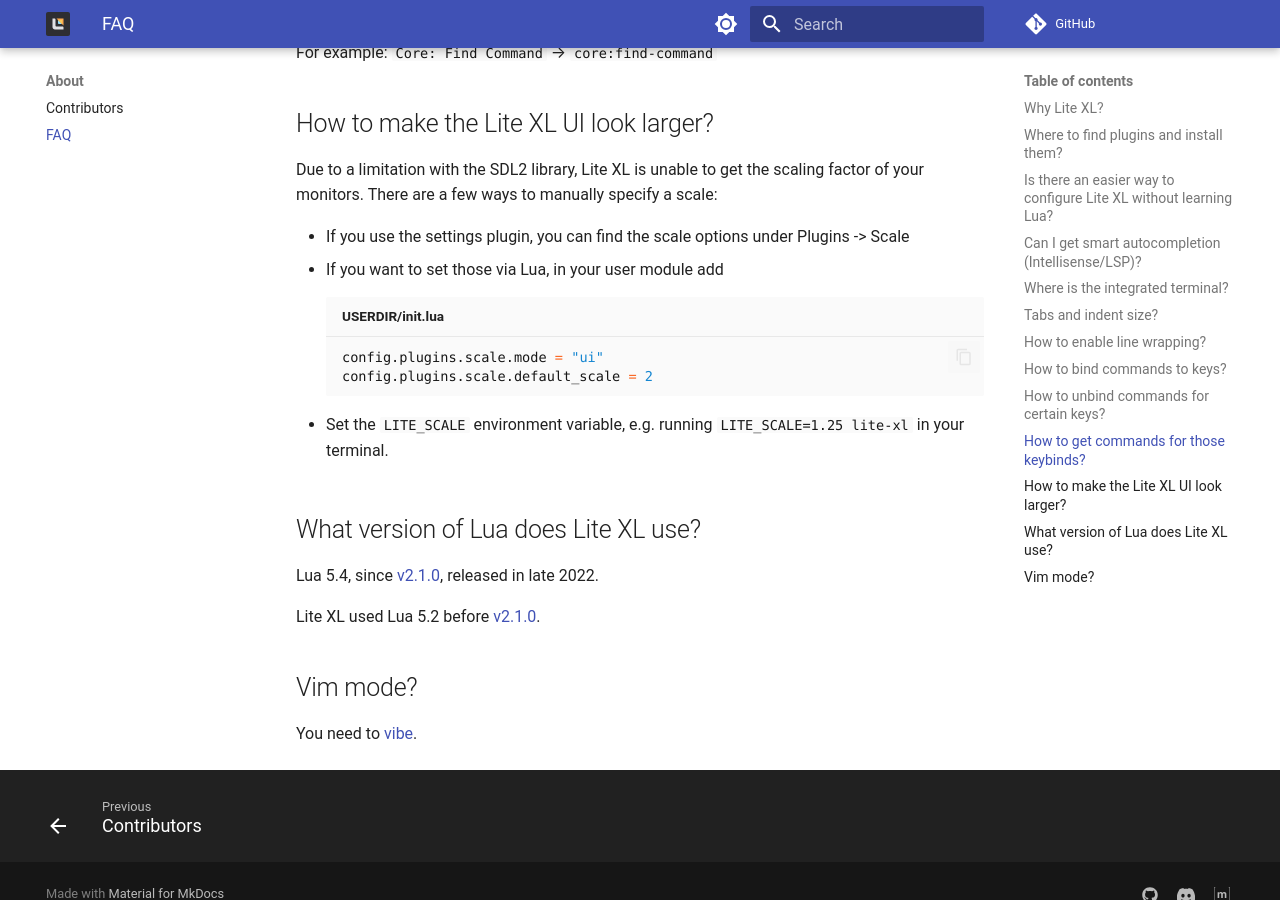
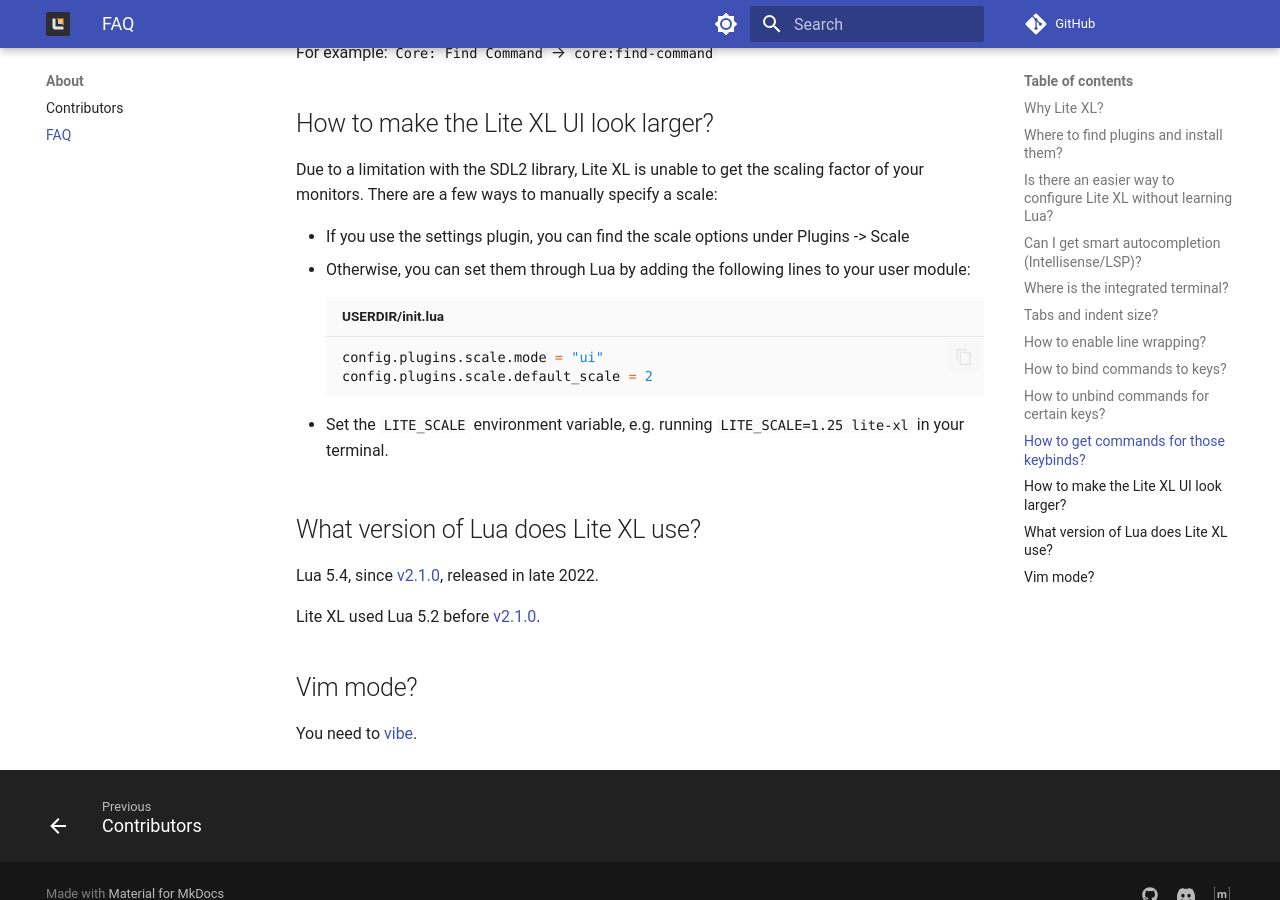
Before and after one commit to lite-xl/lite-xl.github.io, an MkDocs documentation site: the page built from docs/about/faq.md, in a window 1280 px wide and 900 px high, scrolled down 1820 px. Built offline with MkDocs 1.6.1 and Material for MkDocs 9.7.7, drawn with Linux system fonts in a browser that asks for light colours; plug-ins that fetch from the network failed and are left out; comment, search, counter and statistics services are not loaded; the version menu is left out.

Commit message:
Update docs/about/faq.md
Co-authored-by: Takase <20792268+takase1121@users.noreply.github.com>

````diff
--- a/docs/about/faq.md
+++ b/docs/about/faq.md
@@ -84,7 +84,7 @@
 There are a few ways to manually specify a scale:
 
 - If you use the settings plugin, you can find the scale options under Plugins -> Scale
-- If you want to set those via Lua, in your user module add
+- Otherwise, you can set them through Lua by adding the following lines to your user module:
 
     ```lua title="USERDIR/init.lua"
     config.plugins.scale.mode = "ui"
````
